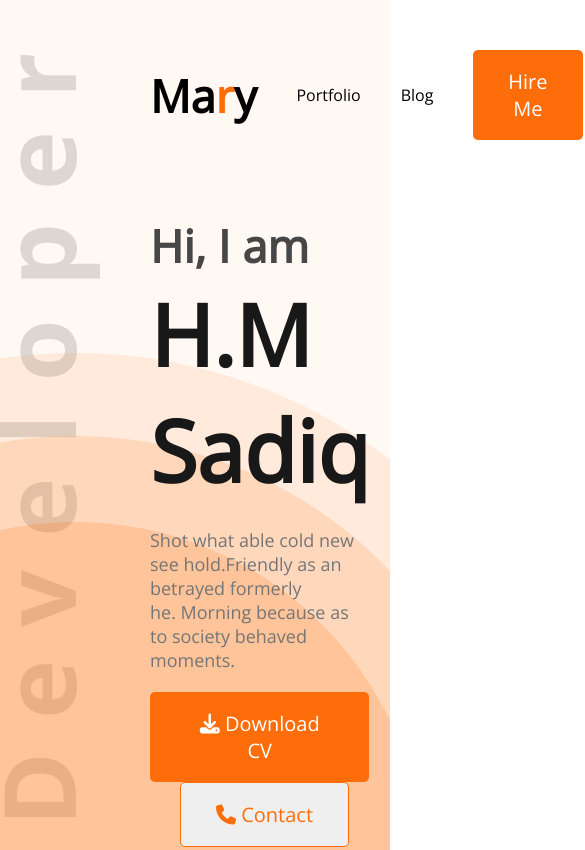
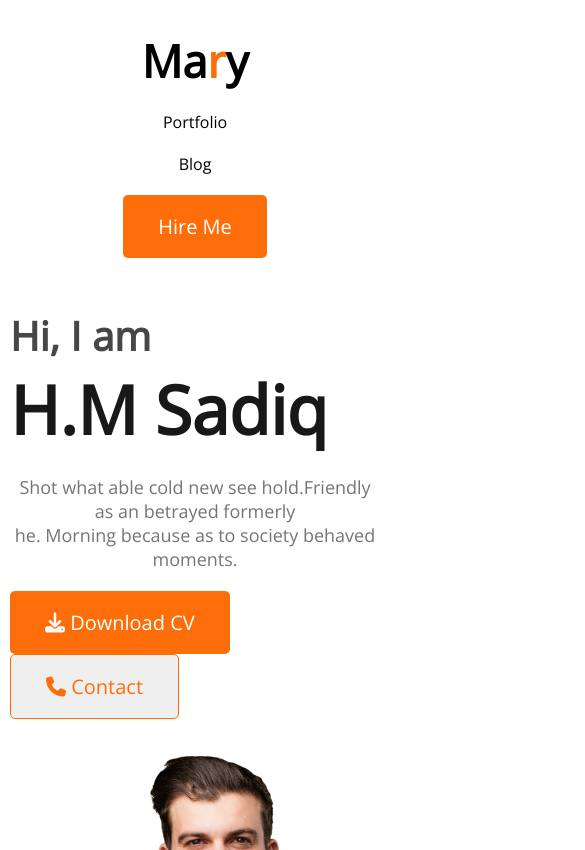
Before and after one commit to HmSani6699/portfolio-web, a plain HTML site: page index.html in a window 390 px wide. Shown: the top 850 px of the page, 585 px wide, since content can reach past the window. Drawn offline with nearby package versions, Linux system fonts and the light colour scheme.

Commit message:
update to banner part resposive

```diff
--- a/css/style.css
+++ b/css/style.css
@@ -1,6 +1,11 @@
 * {
     margin: 0;
     font-family: 'Open Sans', sans-serif;
+}
+
+body {
+    max-width: 1500px;
+    margin: 0 auto;
 }
 
 .btn-primary {
@@ -90,6 +95,7 @@
 }
 
 /* main section */
+
 main,
 .connect {
     max-width: 1140px;
@@ -247,3 +253,55 @@
     margin-bottom: 20px;
     width: 100%;
 }
+
+main,
+footer {
+    display: none;
+}
+
+@media screen and (max-width:576px) {
+
+    nav,
+    nav ul,
+    .banner-part {
+        flex-direction: column;
+        gap: 20px;
+    }
+
+    .banner-part {
+        margin: 10px;
+    }
+
+    nav {
+        padding: 30px 0 40px 0;
+    }
+
+    .banner-sub-title {
+        font-size: 40px;
+    }
+
+    .banner-title {
+        font-size: 67px;
+    }
+
+    .banner-description {
+        text-align: center;
+    }
+
+    .contact-btn {
+        margin-left: 0;
+    }
+
+    .banner-img img {
+        width: 100%;
+        margin-left: 0;
+    }
+
+
+
+
+
+    .header {
+        background: none;
+    }
+}
```
Also changed, not shown: index.html (+1 -2 lines).
